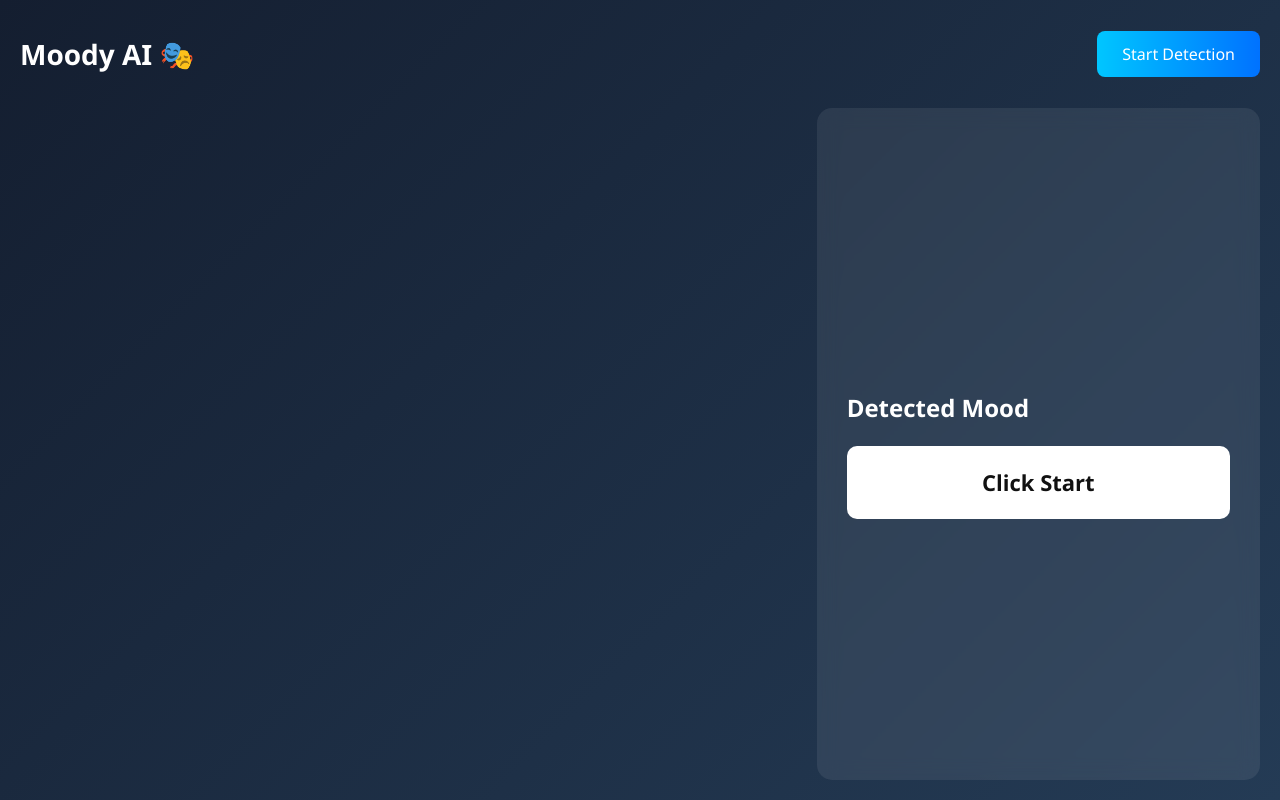
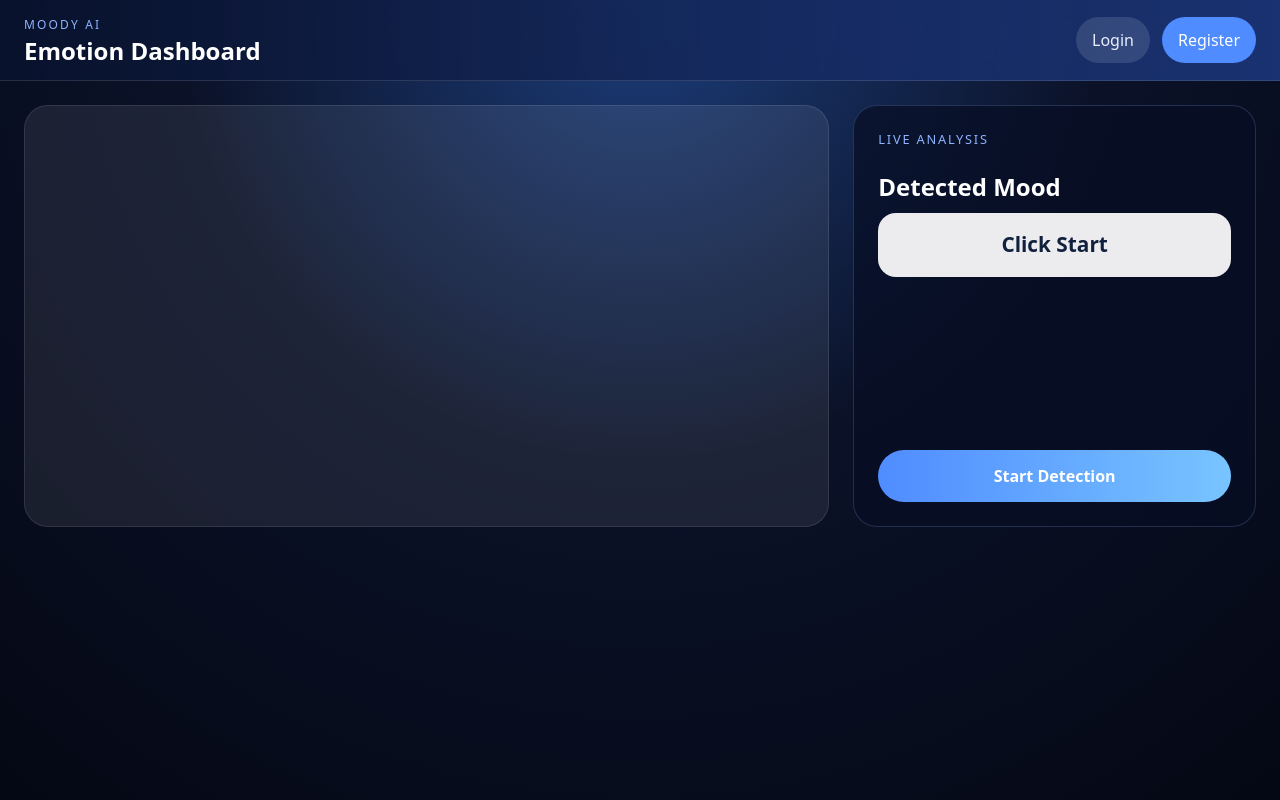
Before and after one commit to harshitjoshi387/moody, a React (Vite) app in the folder frontend/: page / in a window 1280 px wide. Built offline with nearby package versions, Linux system fonts and the light colour scheme.

Commit message:
add Dashboard, Navbar, VideoCapture, Login, and Register components; implement emotion detection functionality

```diff
--- a/frontend/src/App.jsx
+++ b/frontend/src/App.jsx
@@ -1,7 +1,7 @@
-import FaceExpression from "./components/FaceExpression";
+import Dashboard from "./pages/Dashboard";
 
 function App() {
-  return <FaceExpression />;
+  return <Dashboard />;
 }
 
 export default App;
--- /dev/null
+++ b/frontend/src/Components/Navbar.jsx
@@ -0,0 +1,51 @@
+function Navbar() {
+  return (
+    <header
+      style={{
+        display: "flex",
+        justifyContent: "space-between",
+        alignItems: "center",
+        padding: "1rem 1.5rem",
+        borderBottom: "1px solid rgba(255, 255, 255, 0.12)",
+        background:
+          "linear-gradient(90deg, rgba(9, 18, 44, 0.95), rgba(31, 60, 136, 0.78))",
+        backdropFilter: "blur(10px)",
+      }}
+    >
+      <div>
+        <p
+          style={{
+            margin: 0,
+            fontSize: "0.75rem",
+            textTransform: "uppercase",
+            letterSpacing: "0.18em",
+            color: "#8fb3ff",
+          }}
+        >
+          Moody AI
+        </p>
+        <h1 style={{ margin: "0.25rem 0 0", fontSize: "1.5rem" }}>
+          Emotion Dashboard
+        </h1>
+      </div>
+
+      <nav style={{ display: "flex", gap: "0.75rem" }}>
+        <button style={navButtonStyle}>Login</button>
+        <button style={{ ...navButtonStyle, background: "#4f8cff", color: "#fff" }}>
+          Register
+        </button>
+      </nav>
+    </header>
+  );
+}
+
+const navButtonStyle = {
+  border: "none",
+  borderRadius: "999px",
+  padding: "0.75rem 1rem",
+  background: "rgba(255, 255, 255, 0.12)",
+  color: "#e8eeff",
+  cursor: "pointer",
+};
+
+export default Navbar;
--- /dev/null
+++ b/frontend/src/Components/VideoCapture.jsx
@@ -0,0 +1,168 @@
+import { useEffect, useRef, useState } from "react";
+import {
+  createEmotionDetector,
+  detectEmotionFromVideo,
+  startVideoStream,
+  stopVideoStream,
+} from "../utils/emotionDetector";
+
+function VideoCapture() {
+  const videoRef = useRef(null);
+  const detectorRef = useRef(null);
+  const frameRef = useRef(null);
+
+  const [expression, setExpression] = useState("Click Start");
+  const [isRunning, setIsRunning] = useState(false);
+  const [error, setError] = useState("");
+
+  useEffect(() => {
+    if (!isRunning) {
+      return undefined;
+    }
+
+    let isMounted = true;
+
+    const detectLoop = () => {
+      if (!isMounted) {
+        return;
+      }
+
+      const nextExpression = detectEmotionFromVideo(
+        detectorRef.current,
+        videoRef.current
+      );
+
+      if (nextExpression) {
+        setExpression(nextExpression);
+      }
+
+      frameRef.current = requestAnimationFrame(detectLoop);
+    };
+
+    const initializeDetection = async () => {
+      try {
+        setError("");
+        detectorRef.current = await createEmotionDetector();
+        await startVideoStream(videoRef.current);
+        detectLoop();
+      } catch (initializationError) {
+        console.error(initializationError);
+        setError("Unable to access the camera or emotion detector.");
+        setExpression("Camera Error");
+        setIsRunning(false);
+      }
+    };
+
+    initializeDetection();
+
+    return () => {
+      isMounted = false;
+
+      if (frameRef.current) {
+        cancelAnimationFrame(frameRef.current);
+      }
+
+      stopVideoStream(videoRef.current);
+      detectorRef.current?.close?.();
+      detectorRef.current = null;
+    };
+  }, [isRunning]);
+
+  return (
+    <section
+      style={{
+        display: "grid",
+        gridTemplateColumns: "minmax(0, 2fr) minmax(280px, 1fr)",
+        gap: "1.5rem",
+        padding: "1.5rem",
+      }}
+    >
+      <div
+        style={{
+          minHeight: "420px",
+          borderRadius: "24px",
+          overflow: "hidden",
+          background: "rgba(255, 255, 255, 0.08)",
+          border: "1px solid rgba(255, 255, 255, 0.1)",
+        }}
+      >
+        <video
+          ref={videoRef}
+          autoPlay
+          playsInline
+          muted
+          style={{ width: "100%", height: "100%", objectFit: "cover" }}
+        />
+      </div>
+
+      <div
+        style={{
+          borderRadius: "24px",
+          padding: "1.5rem",
+          background: "rgba(7, 15, 37, 0.72)",
+          border: "1px solid rgba(143, 179, 255, 0.2)",
+          display: "flex",
+          flexDirection: "column",
+          justifyContent: "space-between",
+          gap: "1rem",
+        }}
+      >
+        <div>
+          <p
+            style={{
+              margin: 0,
+              color: "#8fb3ff",
+              textTransform: "uppercase",
+              letterSpacing: "0.14em",
+              fontSize: "0.8rem",
+            }}
+          >
+            Live Analysis
+          </p>
+          <h2 style={{ marginBottom: "0.5rem" }}>Detected Mood</h2>
+          <div
+            style={{
+              padding: "1rem",
+              borderRadius: "18px",
+              background: "rgba(255, 255, 255, 0.92)",
+              color: "#10203d",
+              fontSize: "1.3rem",
+              fontWeight: 700,
+              textAlign: "center",
+            }}
+          >
+            {expression}
+          </div>
+        </div>
+
+        <div>
+          <button
+            onClick={() => setIsRunning(true)}
+            disabled={isRunning}
+            style={{
+              width: "100%",
+              border: "none",
+              borderRadius: "999px",
+              padding: "0.95rem 1.1rem",
+              fontSize: "1rem",
+              fontWeight: 700,
+              color: "#fff",
+              cursor: isRunning ? "not-allowed" : "pointer",
+              background: isRunning
+                ? "rgba(255, 255, 255, 0.18)"
+                : "linear-gradient(90deg, #4f8cff, #78c4ff)",
+            }}
+          >
+            {isRunning ? "Detection Running" : "Start Detection"}
+          </button>
+
+          {error ? (
+            <p style={{ marginTop: "0.75rem", color: "#ffb4b4" }}>{error}</p>
+          ) : null}
+        </div>
+      </div>
+    </section>
+  );
+}
+
+export default VideoCapture;
--- /dev/null
+++ b/frontend/src/pages/Dashboard.jsx
@@ -0,0 +1,20 @@
+import Navbar from "../components/Navbar";
+import VideoCapture from "../components/VideoCapture";
+
+function Dashboard() {
+  return (
+    <main
+      style={{
+        minHeight: "100vh",
+        background:
+          "radial-gradient(circle at top, #1c3d7a 0%, #0b1228 45%, #040814 100%)",
+        color: "#ffffff",
+      }}
+    >
+      <Navbar />
+      <VideoCapture />
+    </main>
+  );
+}
+
+export default Dashboard;
--- /dev/null
+++ b/frontend/src/utils/emotionDetector.js
@@ -0,0 +1,73 @@
+import { FaceLandmarker, FilesetResolver } from "@mediapipe/tasks-vision";
+
+const TASKS_VISION_BASE_URL =
+  "https://cdn.jsdelivr.net/npm/@mediapipe/tasks-vision@latest/wasm";
+const FACE_LANDMARKER_MODEL_URL =
+  "https://storage.googleapis.com/mediapipe-models/face_landmarker/face_landmarker/float16/1/face_landmarker.task";
+
+export async function createEmotionDetector() {
+  const vision = await FilesetResolver.forVisionTasks(TASKS_VISION_BASE_URL);
+
+  return FaceLandmarker.createFromOptions(vision, {
+    baseOptions: {
+      modelAssetPath: FACE_LANDMARKER_MODEL_URL,
+    },
+    outputFaceBlendshapes: true,
+    runningMode: "VIDEO",
+    numFaces: 1,
+  });
+}
+
+export async function startVideoStream(videoElement) {
+  const stream = await navigator.mediaDevices.getUserMedia({ video: true });
+  videoElement.srcObject = stream;
+  await videoElement.play();
+}
+
+export function stopVideoStream(videoElement) {
+  const stream = videoElement?.srcObject;
+
+  if (!stream) {
+    return;
+  }
+
+  stream.getTracks().forEach((track) => track.stop());
+  videoElement.srcObject = null;
+}
+
+export function detectEmotionFromVideo(detector, videoElement) {
+  if (!detector || !videoElement || videoElement.readyState !== 4) {
+    return "";
+  }
+
+  const results = detector.detectForVideo(videoElement, performance.now());
+  const blendshapes = results.faceBlendshapes?.[0]?.categories;
+
+  if (!blendshapes?.length) {
+    return "No Face Detected";
+  }
+
+  const getScore = (name) =>
+    blendshapes.find((blendshape) => blendshape.categoryName === name)?.score ||
+    0;
+
+  const smile =
+    (getScore("mouthSmileLeft") + getScore("mouthSmileRight")) / 2;
+  const jawOpen = getScore("jawOpen");
+  const browDown =
+    (getScore("browDownLeft") + getScore("browDownRight")) / 2;
+
+  if (smile > 0.6) {
+    return "Happy";
+  }
+
+  if (jawOpen > 0.7) {
+    return "Surprised";
+  }
+
+  if (browDown > 0.6) {
+    return "Angry";
+  }
+
+  return "Neutral";
+}
```
Also changed, not shown: frontend/src/pages/Login.jsx (added, +17 -0 lines), frontend/src/pages/Register.jsx (added, +17 -0 lines), frontend/src/services/api.js (added, +35 -0 lines).
